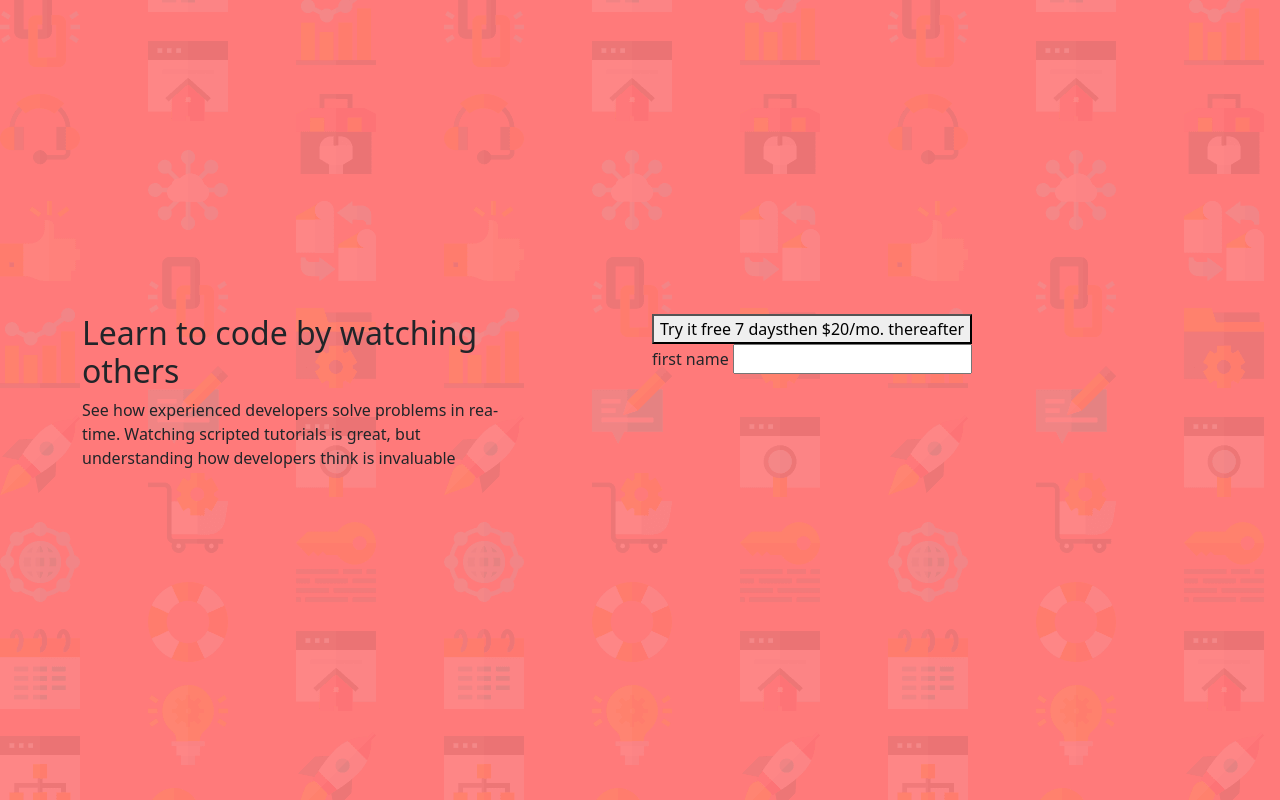
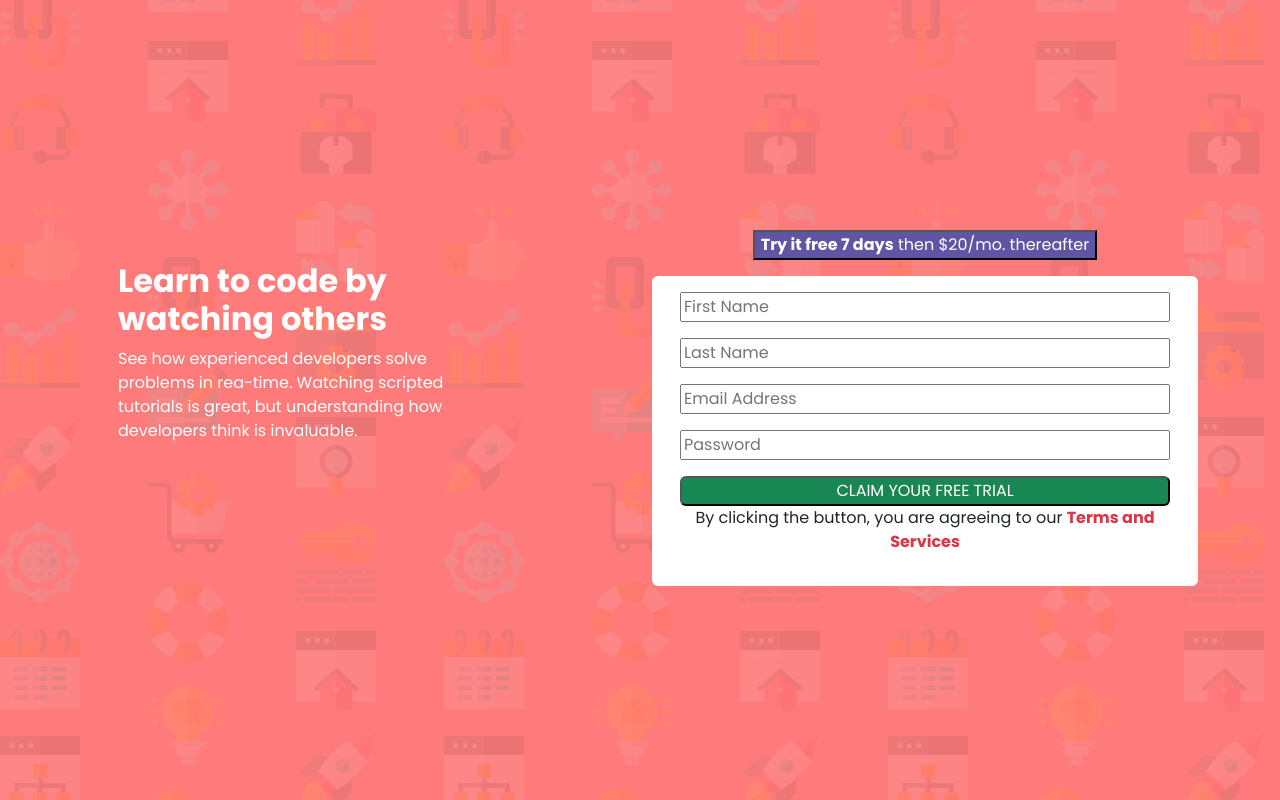
Before and after one commit to thatguyfaruq/component-with-signup-form, a plain HTML site: page index.html in a window 1280 px wide. Drawn offline with nearby package versions, Linux system fonts and the light colour scheme.

Commit message:
proj update

```diff
--- a/index.html
+++ b/index.html
@@ -17,24 +17,35 @@
       <!-- main section -->
        <section class="row justify-content-between">
         <!-- section-1 -->
-        <section class="col-md-5">
+        <section id="section-1" class="col-md-5 text-white p-5">
           <h2>Learn to code by watching others</h2>
           <p>
             See how experienced developers solve problems in rea-time. Watching scripted
-            tutorials is great, but understanding how developers think is invaluable
+            tutorials is great, but understanding how developers think is invaluable.
           </p>
         </section>
         <!-- section-2 -->
         <section class="col-md-6">
           <!-- div for btn -->
-          <div>
-            <button>Try it free 7 days<span>then $20/mo. thereafter</span></button>
+          <div class="p-3 text-center">
+            <button id="button-1" class="text-white"> <span class="fw-bold">Try it free 7 days</span> then $20/mo. thereafter</button>
           </div>
-          <!-- form -->
-          <form>
-            <label for="">first name</label>
-            <input type="text">
-          </form>
+          <div class="bg-white rounded p-3">
+            <!-- form -->
+            <form class="container d-flex flex-column gap-3">
+              <!-- <label for="">first name</label> -->
+              <input type="text" placeholder="First Name">
+              <!-- <label for="Last Name">Last Name</label> -->
+              <input type="text" placeholder="Last Name">
+              <!-- <label for="Email Address">email address</label> -->
+              <input type="email" name="" placeholder="Email Address">
+              <input type="password" name="" id="" placeholder="Password">
+              <button class="bg-success rounded text-white">CLAIM YOUR FREE TRIAL</button>
+            </form>
+            <div>
+              <p class="text-center" >By clicking the button, you are agreeing to our <span class="text-danger fw-bold">Terms and Services</span></pc>
+            </div>
+          </div>
         </section>
        </section>
     </main>
--- a/style.css
+++ b/style.css
@@ -13,6 +13,8 @@ body{
   background-color: var(--red);
   background-repeat: no-repeat;
   background-size: cover;
+  font-family: var(--ff-poppings);
+  font-size: 16px;
 }
 html, body{
   display: flex;
@@ -20,3 +22,16 @@ html, body{
   align-items: center;
   min-height: 100%;
 }
+#section-1 h2{
+  font-weight: 700;
+}
+#section-1 p{
+  font-weight: 400;
+}
+#button-1{
+background-color: var(--blue);
+color: ;
+}
+.span{
+  font-weight: 400;
+}
```
